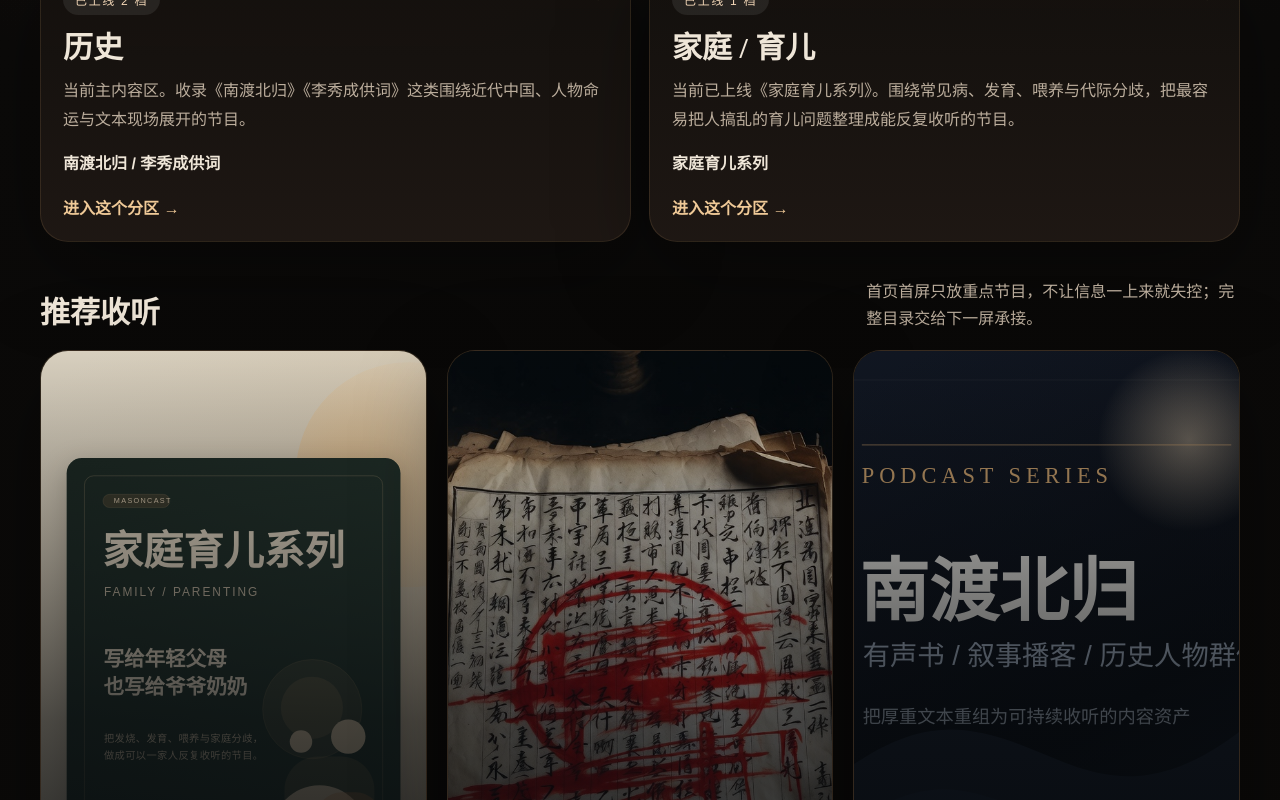
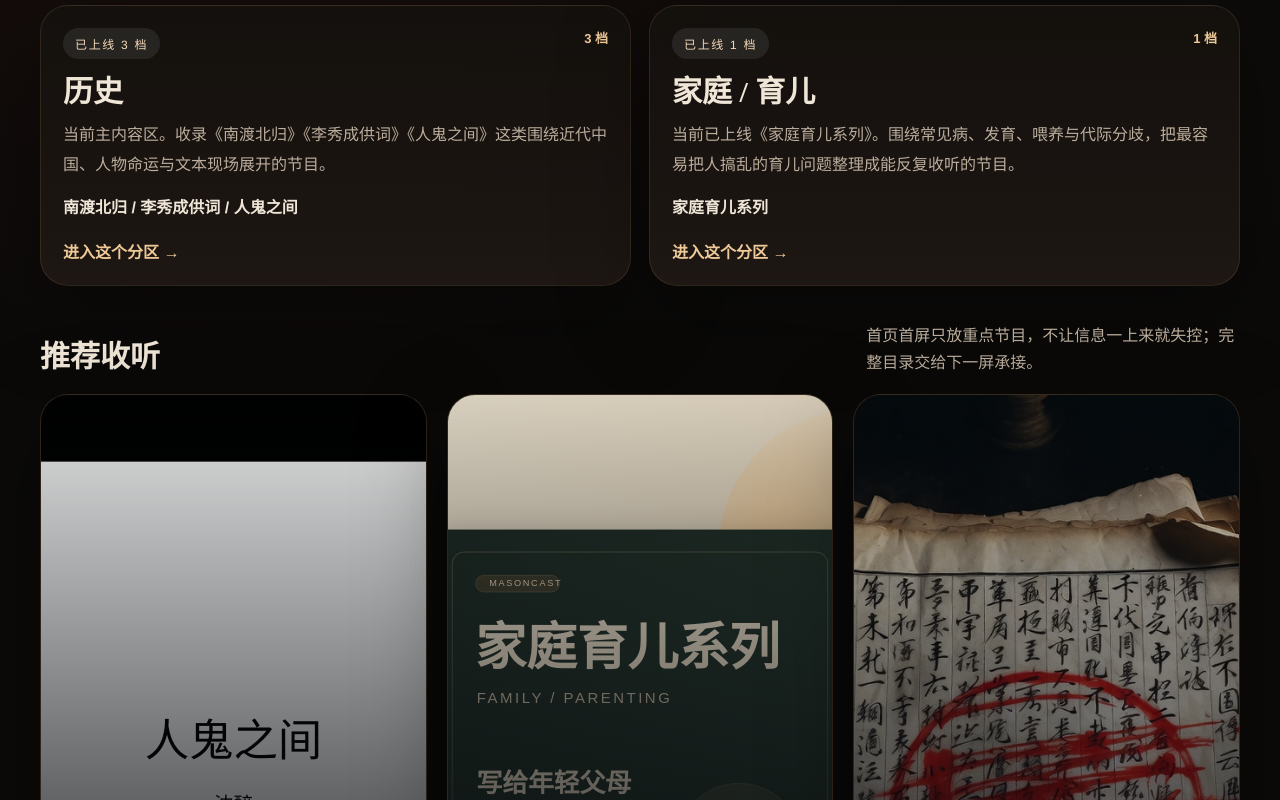
Before and after one commit to mason0510/masoncast, a Vue app: page /#/ in a window 1280 px wide. Shown: the part 1040-1840 px from the top of the page. Built offline with nearby package versions, Linux system fonts and the light colour scheme; the HTML template or start-up script is replaced by a standard one.

Commit message:
feat: 首页加入沈醉《人鬼之间》书节目
节目页按篇目上线，不预挂全书音频。

```diff
--- a/src/components/EpisodeCard.vue
+++ b/src/components/EpisodeCard.vue
@@ -21,13 +21,14 @@ const metaItems = [props.episode.duration, props.episode.size, ...props.episode.
       </div>
       <h3>{{ episode.title }}</h3>
       <p>{{ episode.summary }}</p>
-      <audio controls preload="none">
+      <audio v-if="episode.audioUrl" controls preload="none">
         <source :src="episode.audioUrl" :type="episode.audioUrl.endsWith('.m4a') ? 'audio/mp4' : 'audio/mpeg'" />
       </audio>
-      <div class="audio-actions">
+      <div v-if="episode.audioUrl" class="audio-actions">
         <a :href="episode.audioUrl" target="_blank" rel="noreferrer">{{ episode.external ? '打开音频' : '在线播放' }}</a>
         <a :href="episode.audioUrl" :download="episode.downloadName || true">下载音频</a>
       </div>
+      <p v-else class="summary">本篇是书。音频随读一段合成，不预挂全书。</p>
     </div>
   </article>
 </template>
--- a/src/data/catalog.ts
+++ b/src/data/catalog.ts
@@ -190,13 +190,82 @@ export const shows: Show[] = [
       },
     ],
   },
+  {
+    showNumber: '节目 04',
+    slug: 'rengui-zhijian',
+    title: '人鬼之间',
+    eyebrow: 'Memoir / Unreliable Narrator',
+    lead: '沈醉的回忆录。先是书，不是预合成的全书音频。',
+    summary:
+      '《人鬼之间》写军统、改造、唐生明、卢汉、战犯监狱、溥仪与徐远举。作者同时是打手、幸存者、被改造者、后来的写作人。节目页按篇目进入；听书只合成正在读的那一段。',
+    coverUrl: asset('assets/covers/rengui-zhijian-cover.svg'),
+    homeTag: '墨水瓶书',
+    homeDescription: '沈醉回忆录。把当事人事后自述做成可以每天打开的书。',
+    badges: ['7 篇', '墨水瓶', '逐段听书'],
+    statement:
+      '南渡北归写一代学人的离散与归来。人鬼之间写同一种大时代里，另一个位置上的人怎样叙述自己的手、自己的活、自己的晚节。',
+    categoryKey: 'history',
+    categoryLabel: '历史',
+    status: 'published',
+    episodes: [
+      {
+        id: 'rengui-01',
+        number: 'EP01',
+        title: '花花公子的晚节 · 唐生明',
+        summary: '从唐生明入敌穴写起。先读他怎么写自己的朋友、上司与晚节。',
+        tags: ['唐生明', '军统', '书'],
+      },
+      {
+        id: 'rengui-02',
+        number: 'EP02',
+        title: '卢汉云南起义始末',
+        summary: '沈醉写他与卢汉的往来、暗杀任务与起义前后。当不可靠叙述来读。',
+        tags: ['卢汉', '云南', '书'],
+      },
+      {
+        id: 'rengui-03',
+        number: 'EP03',
+        title: '国民党高级将领的另面人生',
+        summary: '战犯监狱、秦城农场、特赦。看他如何写自己活下来。',
+        tags: ['战犯', '改造', '书'],
+      },
+      {
+        id: 'rengui-04',
+        number: 'EP04',
+        title: '末代皇帝的晚年',
+        summary: '与溥仪一同改造、参观、工作。权力卸下之后的日常。',
+        tags: ['溥仪', '改造', '书'],
+      },
+      {
+        id: 'rengui-05',
+        number: 'EP05',
+        title: '徐远举的特务生涯',
+        summary: '徐鹏飞原型。破获《挺进报》、骄横与被擒。',
+        tags: ['徐远举', '特务', '书'],
+      },
+      {
+        id: 'rengui-06',
+        number: 'EP06',
+        title: '张国焘在军统',
+        summary: '叛党之后的空头委员、夹着尾巴、被遗弃。',
+        tags: ['张国焘', '军统', '书'],
+      },
+      {
+        id: 'rengui-07',
+        number: 'EP07',
+        title: '汉奸周佛海的下场',
+        summary: '白公馆、汪伪、财尽人亡。收束这一本的人鬼杂处。',
+        tags: ['周佛海', '汪伪', '书'],
+      },
+    ],
+  },
 ]
 
 const laneMeta: Record<ContentLaneKey, Omit<ContentLane, 'showCount' | 'stateLabel' | 'entryLabel' | 'href'>> = {
   history: {
     key: 'history',
     title: '历史',
-    description: '当前主内容区。收录《南渡北归》《李秀成供词》这类围绕近代中国、人物命运与文本现场展开的节目。',
+    description: '当前主内容区。收录《南渡北归》《李秀成供词》《人鬼之间》这类围绕近代中国、人物命运与文本现场展开的节目。',
   },
   family: {
     key: 'family',
--- a/src/types/content.ts
+++ b/src/types/content.ts
@@ -6,7 +6,7 @@ export interface Episode {
   number: string
   title: string
   summary: string
-  audioUrl: string
+  audioUrl?: string
   coverUrl?: string
   duration?: string
   size?: string
--- a/src/views/HomeView.vue
+++ b/src/views/HomeView.vue
@@ -5,7 +5,7 @@ import ShowDirectoryCard from '../components/ShowDirectoryCard.vue'
 import { contentLanes, shows } from '../data/catalog'
 
 const publishedShows = computed(() => shows.filter((show) => show.status === 'published'))
-const featuredOrder = ['family-parenting', 'li-xiucheng', 'nandu-beigui'] as const
+const featuredOrder = ['rengui-zhijian', 'family-parenting', 'li-xiucheng', 'nandu-beigui'] as const
 const heroCover = computed(
   () => publishedShows.value.find((show) => show.slug === featuredOrder[0])?.coverUrl || publishedShows.value[0]?.coverUrl || '',
 )
```
Also changed, not shown: public/assets/covers/rengui-zhijian-cover.svg (added).
